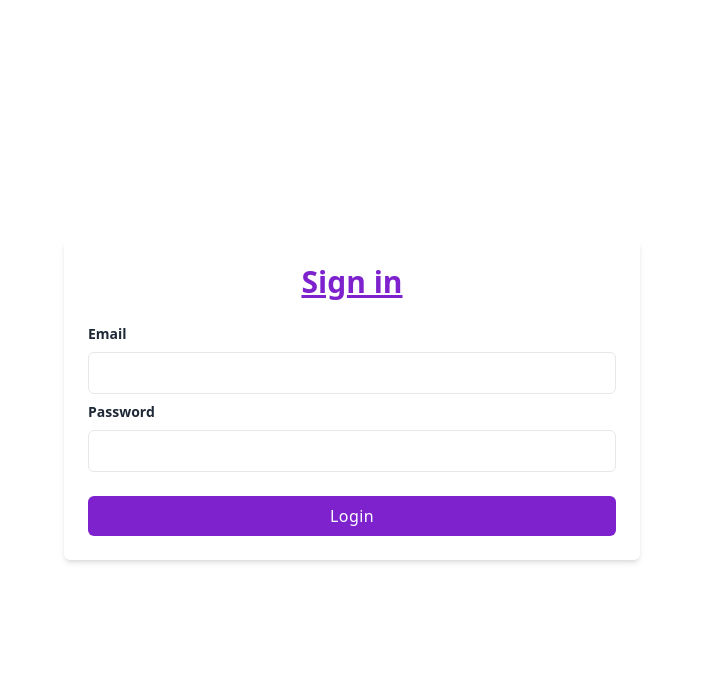
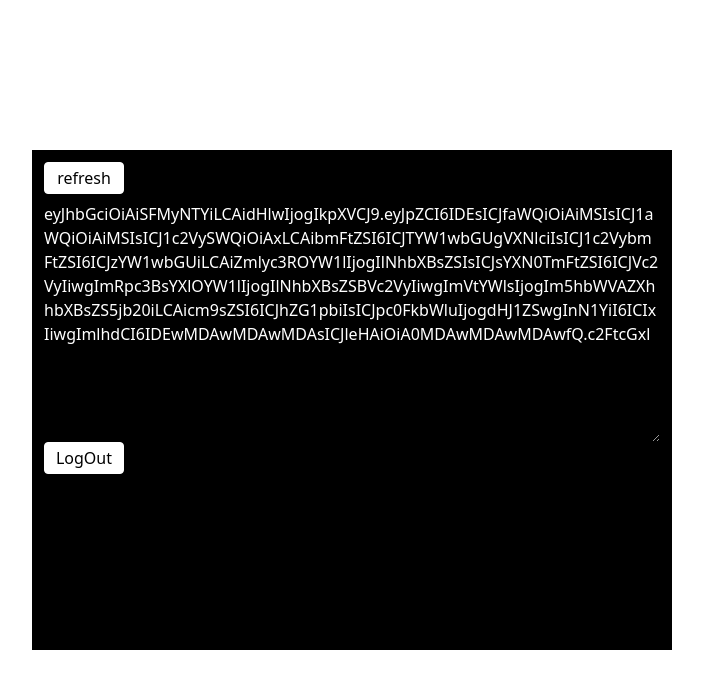
Before and after one commit to Serkan-Ucakcioglu/MERN-STACK-AUTH-APP, a React (Vite) app in the folder frontend/: page /user in a window 1280 px wide. Shown: the top 688 px of the page, without its empty margins (288-991 px from the left). Built offline with nearby package versions, Linux system fonts and the light colour scheme; sample sign-in values are in the browser's storage.

Commit message:
logout and

```diff
--- a/frontend/src/components/RequireAuth.jsx
+++ b/frontend/src/components/RequireAuth.jsx
@@ -1,13 +1,14 @@
 import { useSelector } from "react-redux";
-import { Outlet } from "react-router-dom";
+import { Navigate, Outlet } from "react-router-dom";
 import { selectedToken } from "../features/authSlice";
 
 function RequireAuth() {
   const token = useSelector(selectedToken);
   if (token) {
     return <Outlet />;
+  } else {
+    return <Navigate to="/" />;
   }
-  console.log(token);
 }
 
 export default RequireAuth;
--- a/frontend/src/components/User.jsx
+++ b/frontend/src/components/User.jsx
@@ -1,13 +1,25 @@
 import React, { useEffect } from "react";
 import { useDispatch, useSelector } from "react-redux";
-import { addToken, selectedToken } from "../features/authSlice";
-import { useRefreshMutation } from "../features/login/loginSlice";
+import { addToken, removeToken, selectedToken } from "../features/authSlice";
+import { useNavigate } from "react-router-dom";
+import {
+  useLogoutMutation,
+  useRefreshMutation,
+} from "../features/login/loginSlice";
 
 function User() {
   const token = useSelector(selectedToken);
   const dispatch = useDispatch();
+  const navigate = useNavigate();
+
   const [refresh, { data, isSuccess }] = useRefreshMutation();
-  console.log(token, "token");
+  const [Logout] = useLogoutMutation();
+
+  const logOut = () => {
+    Logout();
+    dispatch(removeToken());
+    navigate("/login");
+  };
 
   useEffect(() => {
     if (isSuccess) {
@@ -33,6 +45,12 @@ function User() {
           rows="10"
           disabled
         ></textarea>
+        <button
+          onClick={logOut}
+          className="h-8 w-[80px] rounded border-white border text-black bg-white"
+        >
+          LogOut
+        </button>
       </div>
     </div>
   );
--- a/frontend/src/features/authSlice.js
+++ b/frontend/src/features/authSlice.js
@@ -1,7 +1,9 @@
 import { createSlice } from "@reduxjs/toolkit";
 
+const tokens = localStorage.getItem("token");
+
 const initialState = {
-  token: null,
+  token: null || tokens,
 };
 
 const authSlice = createSlice({
@@ -10,10 +12,15 @@ const authSlice = createSlice({
   reducers: {
     addToken: (state, { payload }) => {
       state.token = payload;
+      localStorage.setItem("token", state.token);
+    },
+    removeToken: (state) => {
+      state.token = null;
+      localStorage.removeItem("token");
     },
   },
 });
 export const selectedToken = (state) => state.authSlice.token;
 
 export default authSlice.reducer;
-export const { addToken } = authSlice.actions;
+export const { addToken, removeToken } = authSlice.actions;
--- a/frontend/src/features/login/Login.jsx
+++ b/frontend/src/features/login/Login.jsx
@@ -1,10 +1,10 @@
 import React, { useEffect } from "react";
 import { useForm } from "react-hook-form";
-import { useDispatch } from "react-redux";
-import { useNavigate } from "react-router-dom";
-import { addToken } from "../authSlice";
+import { useDispatch, useSelector } from "react-redux";
+import { addToken, selectedToken } from "../authSlice";
 import InputList from "./InputList";
 import { useLoginMutation } from "./loginSlice";
+import { Navigate, useNavigate } from "react-router-dom";
 
 function Login() {
   const {
@@ -13,10 +13,11 @@ function Login() {
     formState: { errors },
   } = useForm();
   const dispatch = useDispatch();
+  const token = useSelector(selectedToken);
   const navigate = useNavigate();
 
   const [Login, { isSuccess, data, isError }] = useLoginMutation();
-
+  console.log(token);
   useEffect(() => {
     if (isSuccess) {
       dispatch(addToken(data.accessToken));
@@ -27,9 +28,12 @@ function Login() {
   const onSubmit = (datas) => {
     Login(datas);
   };
+
   return (
     <>
-      {" "}
+      {token ? (
+        <Navigate to="/user" />
+      ) : (
         <div className="relative flex flex-col justify-center min-h-screen overflow-hidden">
           <div className="w-full p-6 m-auto bg-white rounded-md shadow-md lg:max-w-xl">
             <h1 className="text-3xl font-semibold text-center text-purple-700 underline">
@@ -51,6 +55,7 @@ function Login() {
             </form>
           </div>
         </div>
+      )}
     </>
   );
 }
--- a/frontend/src/features/login/loginSlice.js
+++ b/frontend/src/features/login/loginSlice.js
@@ -15,7 +15,14 @@ const loginSlice = apiSlice.injectEndpoints({
         method: "POST",
       }),
     }),
+    Logout: build.mutation({
+      query: () => ({
+        url: "/logout",
+        method: "POST",
+      }),
+    }),
   }),
 });
 
-export const { useLoginMutation, useRefreshMutation } = loginSlice;
+export const { useLoginMutation, useRefreshMutation, useLogoutMutation } =
+  loginSlice;
--- a/frontend/src/router/router.jsx
+++ b/frontend/src/router/router.jsx
@@ -1,5 +1,5 @@
 import {
-  createHashRouter,
+  createBrowserRouter,
   createRoutesFromElements,
   Route,
 } from "react-router-dom";
@@ -8,10 +8,10 @@ import RequireAuth from "../components/RequireAuth";
 import User from "../components/User";
 import Login from "../features/login/Login";
 
-const router = createHashRouter(
+const router = createBrowserRouter(
   createRoutesFromElements(
     <Route path="/" element={<App />}>
-      <Route index element={<Login />} />
+      <Route path="/login" element={<Login />} />
       <Route element={<RequireAuth />}>
         <Route path="/user" element={<User />} />
       </Route>
```
Also changed, not shown: 2 other files (tests, documents, lock files or other folders). Lines whose indentation alone changed are shown as unchanged.
